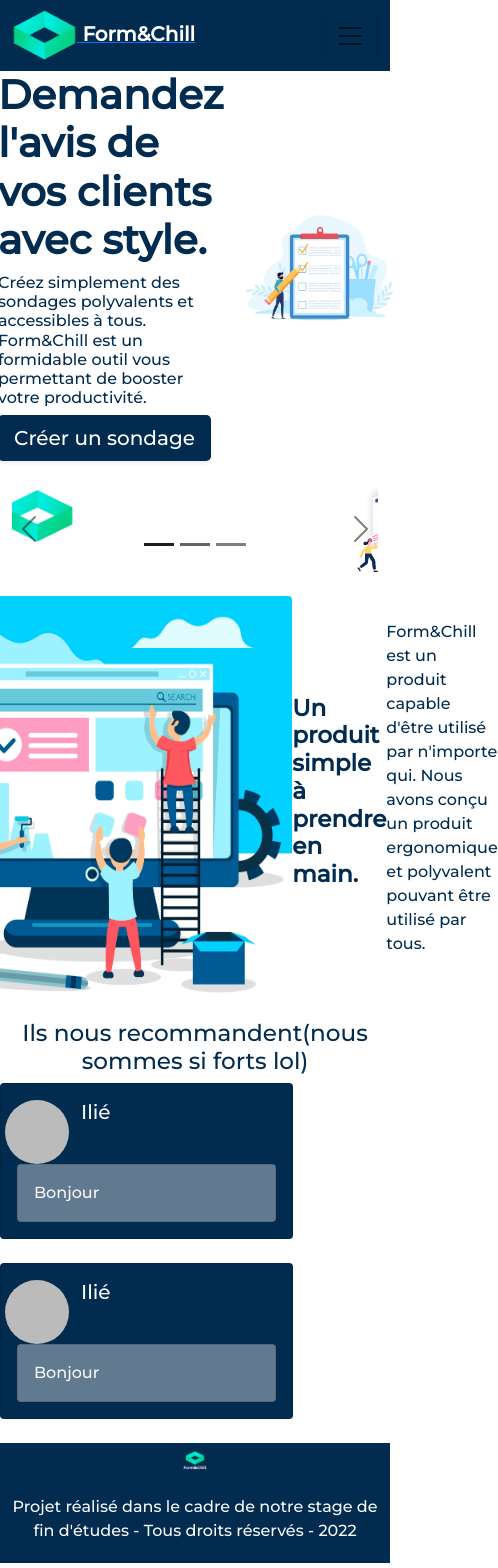
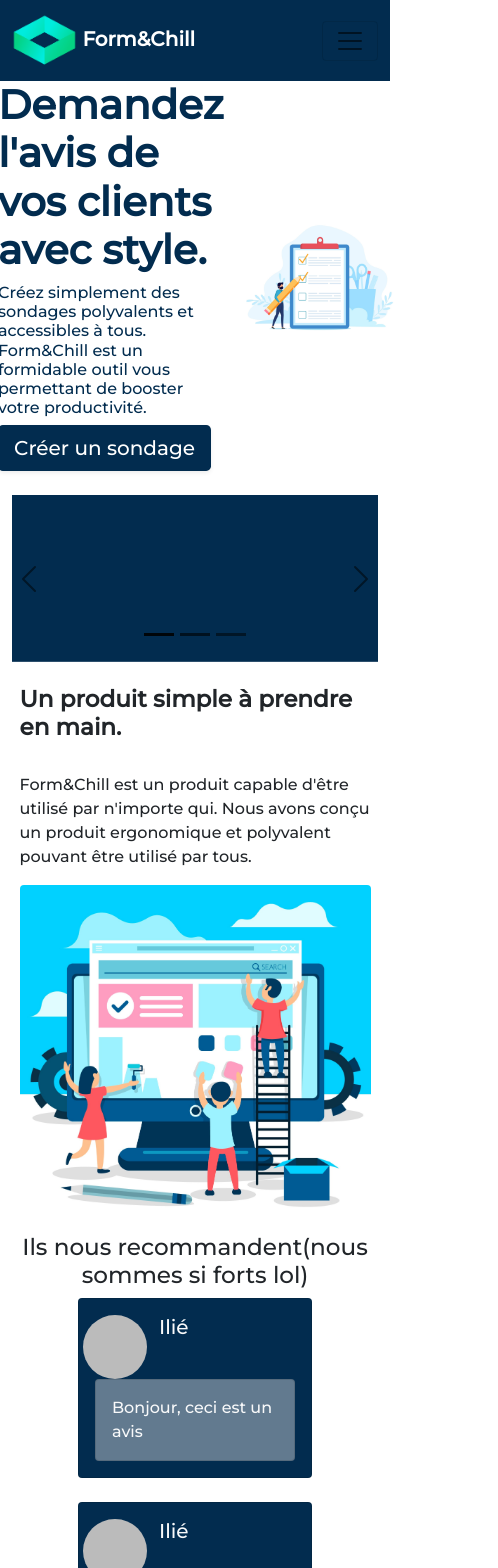
Before and after one commit to Form-Chill/Typeform-Stage-Orga, a Vue app: page / in a window 390 px wide. Shown: the top 1568 px of the page, 498 px wide, since content can reach past the window. Built offline with nearby package versions, Linux system fonts and the light colour scheme.

Commit message:
modifications mineures sur la page d'accueil

```diff
--- a/index.html
+++ b/index.html
@@ -6,7 +6,7 @@
     <meta name="viewport" content="width=device-width, initial-scale=1.0" />
     <title>Form&Chill</title>
   </head>
-  <body style="background-color: white;">
+  <body>
     <div id="app"></div>
     <script type="module" src="/src/main.js"></script>
   </body>
--- a/src/App.vue
+++ b/src/App.vue
@@ -15,10 +15,12 @@ import Avis from "./components/Avis.vue";
 
 
 <style>
-body {
-  background-color: #fff !important;
-  color: #022C4F !important;
+
+html{
+  height: 100%;
+  width: 100%;
 }
+
 
 #text {
   color:#022C4F !important;
@@ -40,4 +42,13 @@ body {
     margin-left: 5%;
     margin-right: 5%;
 }
+
+.blue{
+    background-color: #022C4F;
+}
+
+.blue-bis{
+    background-color: #627a8f;
+}
+
 </style>
--- a/src/components/Avis.vue
+++ b/src/components/Avis.vue
@@ -20,7 +20,7 @@
 
     <div class="card w-100 blue-bis ">
         <div class="card-body">
-            <p class="card-text text-light ">Bonjour</p>
+            <p class="card-text text-light ">Bonjour, ceci est un avis</p>
         </div>
     </div>
 
@@ -34,15 +34,6 @@
 
 <style>
 
-.blue{
-    background-color: #022C4F;
-}
-
-.blue-bis{
-    background-color: #627a8f;
-}
-
-
 .dot {
   height: 4em;
   width: 4em;
@@ -51,4 +42,10 @@
   display: inline-block;
 }
 
+#avis{
+margin-left: 20%;
+margin-right: auto;
+
+}
+
 </style>
--- a/src/components/Carousel.vue
+++ b/src/components/Carousel.vue
@@ -7,24 +7,24 @@
   </div>
   <div class="carousel-inner">
     <div class="carousel-item active">
-      <img src="../assets/logo.png" class="d-block w-25" alt="...">
+      <img src="../assets/fond_bleu.png" class="d-block w-100" alt="...">
       <div class="carousel-caption d-none d-md-block">
-        <h5>First slide label</h5>
-        <p>Some representative placeholder content for the first slide.</p>
+        <h5 class="text-light">First slide label</h5>
+        <p class="text-light">Some representative placeholder content for the first slide.</p>
       </div>
     </div>
     <div class="carousel-item">
-      <img src="../assets/imgWip.png" class="d-block w-25" alt="...">
+      <img src="../assets/fond_bleu.png" class="d-block w-100" alt="...">
       <div class="carousel-caption d-none d-md-block">
-        <h5>Second slide label</h5>
-        <p>Some representative placeholder content for the second slide.</p>
+        <h5 class="text-light">Second slide label</h5>
+        <p class="text-light">Some representative placeholder content for the second slide.</p>
       </div>
     </div>
-    <div class="carousel-item">
-      <img src="../assets/logo.svg" class="d-block w-25" alt="...">
+    <div class="carousel-item ">
+      <img src="../assets/fond_bleu.png" class="d-block w-100" alt="...">
       <div class="carousel-caption d-none d-md-block">
-        <h5>Third slide label</h5>
-        <p>Some representative placeholder content for the third slide.</p>
+        <h5 class="text-light">Third slide label</h5>
+        <p class="text-light">Some representative placeholder content for the third slide.</p>
       </div>
     </div>
   </div>
--- a/src/components/Navbar.vue
+++ b/src/components/Navbar.vue
@@ -1,10 +1,10 @@
 <template>
 <nav class="navbar navbar-expand-lg navbar-light bg-light">
       <div class="container-fluid">
-     <router-link to="/"> <a id="titre" class="text-decoration-none navbar-brand text-white fw-bold translate-middle" href="#">
+     <router-link to="/" class="navbar-brand text-white fw-bold">
        <img class="logo" width="65" height="55" src="../assets/Icon.png">
        Form&Chill
-     </a></router-link>
+      </router-link>
         <button class="navbar-toggler" type="button" data-bs-toggle="collapse" data-bs-target="#navbarSupportedContent" aria-controls="navbarSupportedContent" aria-expanded="false" aria-label="Toggle navigation">
           <span class="navbar-toggler-icon"></span>
         </button>
@@ -28,14 +28,8 @@
   </template>
 
 <style>
-@font-face {
-  font-family: "Montserrat";
-  src: local("Montserrat"),   url(../assets/Montserrat-Medium.ttf) format("truetype");}
-
 .navbar {
   background-color: #022C4F !important;
-  font-family: "Montserrat";
   font-size: large;
 }
-
 </style>
--- a/src/views/Home.vue
+++ b/src/views/Home.vue
@@ -11,6 +11,7 @@ import Avis from "../components/Avis.vue";
 
 <template>
 <Navbar></Navbar>
+
     <div id="container">
       <div id="text">
         <h1 class="display-2 fw-bold">Demandez l'avis de vos clients avec style.</h1>
@@ -30,21 +31,26 @@ import Avis from "../components/Avis.vue";
     <br>
     <Carousel></Carousel>
     <br>
-    <div class="container">
-      <img class="rounded" src="../assets/imgAccueil1.jpg" width="400" height="400"/>
-        <h3 class="fw-bold">Un produit simple à prendre en main.</h3>
-        <p>
-          Form&Chill est un produit capable d'être utilisé par n'importe qui. Nous avons conçu un produit ergonomique et polyvalent pouvant être utilisé par tous.
-      </p>
 
+    <div id="container">
+      <div class="row">
+        <div class="col-sm-12 col-md-6">
+          <h3 class="fw-bold">Un produit simple à prendre en main.</h3><br>
+          <p>Form&Chill est un produit capable d'être utilisé par n'importe qui. Nous avons conçu un produit ergonomique et polyvalent pouvant être utilisé par tous.</p>
+        </div>
+        <div class=" col-sm-12 col-md-6">
+          <img class="rounded img-fluid center"  src="../assets/imgAccueil1.jpg" />
+        </div>
+      </div>
     </div>
+    <br>
 
-  <br>
     <h3 style="text-align: center;">Ils nous recommandent(nous sommes si forts lol)</h3>
     <Avis></Avis>
     <br>
     <Avis></Avis>
-  <br>
+    <br>
+
     <Footer></Footer>
 </template>
 
@@ -70,5 +76,11 @@ import Avis from "../components/Avis.vue";
   margin-right: -2%;
 }
 
+.center {
+  display: block;
+  margin-left: auto;
+  margin-right: auto;
+}
+
 
 </style>
--- a/src/views/WIP.vue
+++ b/src/views/WIP.vue
@@ -1,9 +1,8 @@
 <template>
-
     <div class="container start-50">
       <div class="block text-white">
-        <h1 id="title" class="" >Cette page est en cours de construction !</h1>
-        <p id="text" class="text-white">
+        <h1 id="title">Cette page est en cours de construction !</h1>
+        <p id="text" class="text-light">
             Notre site web est encore en bêta, <br> vous ne devriez pas être là à nous observer en train de travailler !
         </p>
         <router-link to="/">
@@ -23,14 +22,6 @@
 
 
 <style>
-body {
-    background-color: #022C4F;
-    font-family: "Montserrat";
-}
-
-#title, #text {
-  color: #ffffff;
-}
 
 .container {
   display: flex;
```
Also changed, not shown: src/assets/fond_bleu.png (added).
